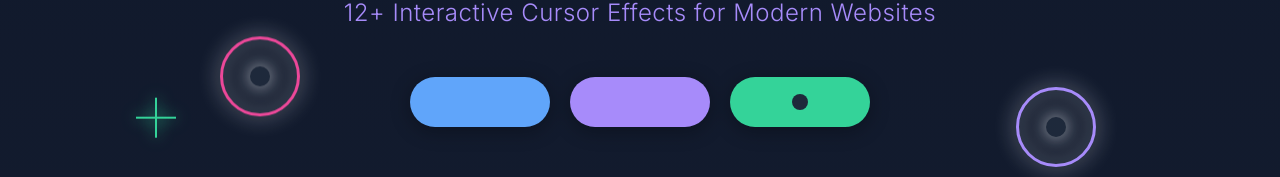
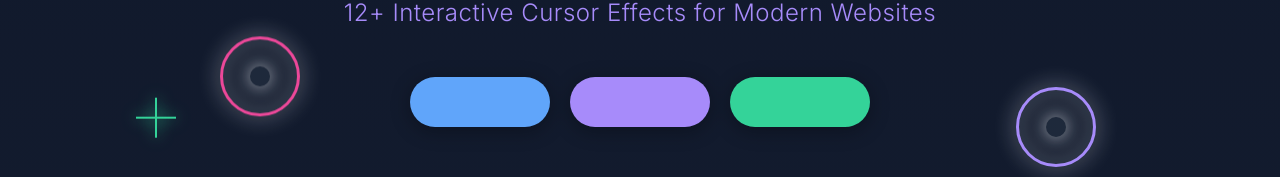
Before and after one commit to devkunal2812/Custom-Cursors, a Next.js app: page / in a window 1280 px wide. Shown: the part 503-680 px from the top of the page. Built offline with nearby package versions, Linux system fonts and the light colour scheme.

Commit message:
hero updated

```diff
--- a/components/Hero.tsx
+++ b/components/Hero.tsx
@@ -58,9 +58,7 @@ export default function Hero() {
         <div className={styles.buttons}>
           <button className={styles.btn} style={{ background: '#60a5fa' }}></button>
           <button className={styles.btn} style={{ background: '#a78bfa' }}></button>
-          <button className={styles.btn} style={{ background: '#34d399' }}>
-            <div className={styles.btnCursor}></div>
-          </button>
+          <button className={styles.btn} style={{ background: '#34d399' }}></button>
         </div>
       </div>
     </section>
```
